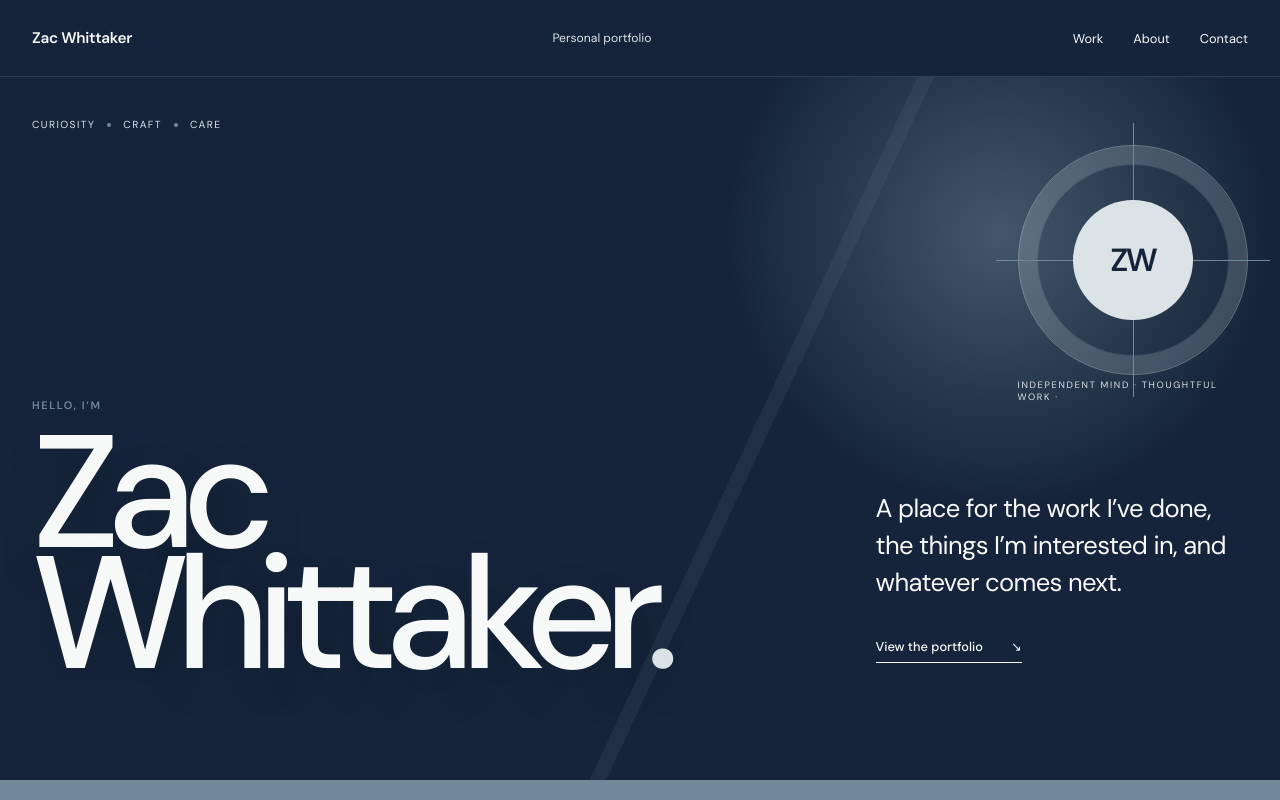
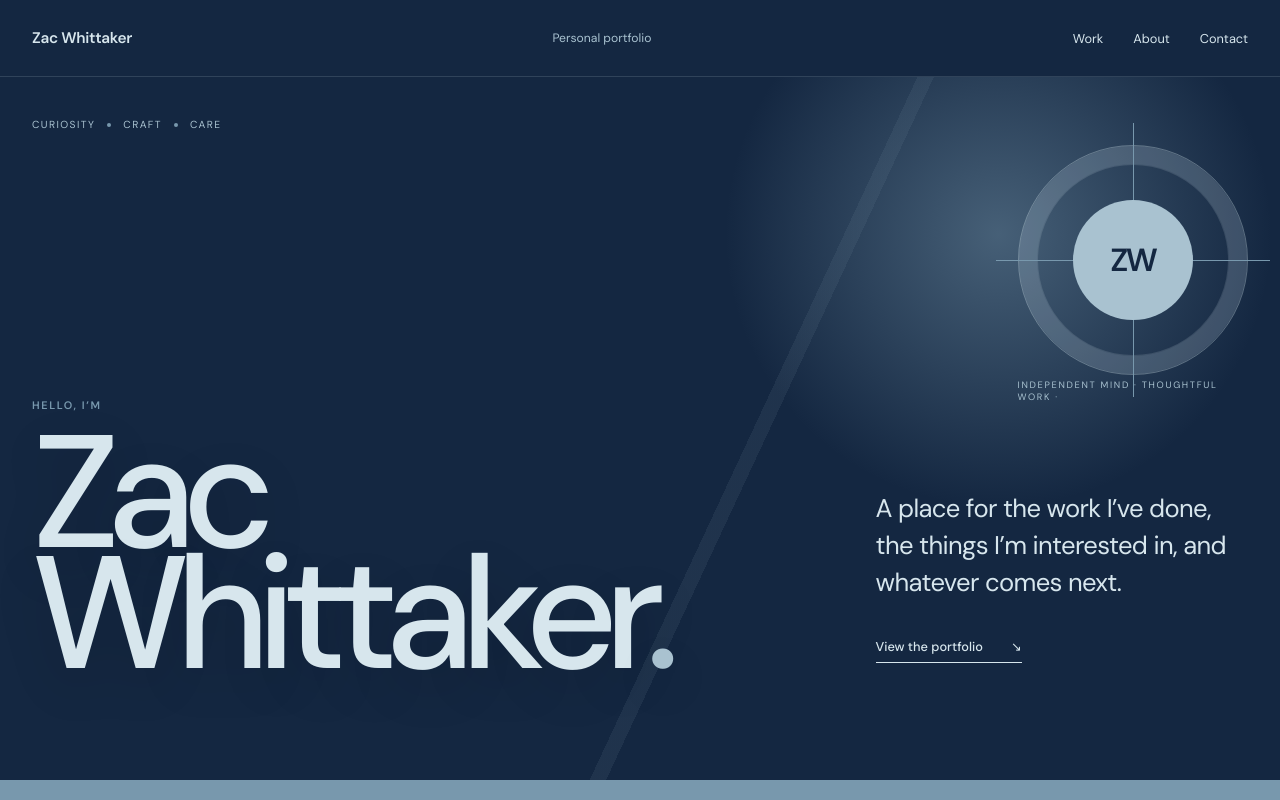
Before and after one commit to zacwhittaker/zacwhittakerwebsite, a website built with Vite: page index.html in a window 1280 px wide. Shown: the top 800 px of the page. Built offline with nearby package versions, Linux system fonts and the light colour scheme.

Commit message:
Replace neutral palette with fabric-inspired blues

```diff
--- a/index.html
+++ b/index.html
@@ -4,14 +4,14 @@
     <meta charset="UTF-8" />
     <meta name="viewport" content="width=device-width, initial-scale=1.0, viewport-fit=cover" />
     <meta name="description" content="The personal portfolio of Zac Whittaker." />
-    <meta name="theme-color" content="#15243a" />
-    <meta name="theme-color" content="#15243a" media="(prefers-color-scheme: light)" />
-    <meta name="theme-color" content="#15243a" media="(prefers-color-scheme: dark)" />
+    <meta name="theme-color" content="#142741" />
+    <meta name="theme-color" content="#142741" media="(prefers-color-scheme: light)" />
+    <meta name="theme-color" content="#142741" media="(prefers-color-scheme: dark)" />
     <meta name="color-scheme" content="dark" />
     <meta name="mobile-web-app-capable" content="yes" />
     <meta name="apple-mobile-web-app-capable" content="yes" />
     <meta name="apple-mobile-web-app-status-bar-style" content="black-translucent" />
-    <meta name="msapplication-navbutton-color" content="#15243a" />
+    <meta name="msapplication-navbutton-color" content="#142741" />
     <link rel="manifest" href="./manifest.webmanifest" />
     <title>Zac Whittaker — Portfolio</title>
     <link rel="preconnect" href="https://fonts.googleapis.com" />
--- a/style.css
+++ b/style.css
@@ -1,12 +1,12 @@
 :root {
-  --ground: #eef1f3;
-  --paper: #f7f8f8;
-  --mist: #dce3e7;
-  --blue-grey: #718a99;
-  --slate: #435568;
-  --navy: #15243a;
-  --charcoal: #202834;
-  --line: rgba(21, 36, 58, .17);
+  --ground: #bfd3de;
+  --paper: #d7e6ed;
+  --mist: #a9c2d0;
+  --blue-grey: #7898ad;
+  --slate: #456985;
+  --navy: #142741;
+  --charcoal: #1f3856;
+  --line: rgba(20, 39, 65, .2);
 }
 
 * { box-sizing: border-box; }
@@ -33,7 +33,7 @@ body::before {
   inset: 0;
   z-index: -2;
   pointer-events: none;
-  background-image: linear-gradient(rgba(21, 36, 58, .045) 1px, transparent 1px), linear-gradient(90deg, rgba(21, 36, 58, .045) 1px, transparent 1px);
+  background-image: linear-gradient(rgba(20, 39, 65, .055) 1px, transparent 1px), linear-gradient(90deg, rgba(20, 39, 65, .055) 1px, transparent 1px);
   background-size: 48px 48px;
   content: "";
   -webkit-mask-image: linear-gradient(to bottom, transparent 24%, #000 42%, transparent 78%);
@@ -46,8 +46,8 @@ body::after {
   z-index: -1;
   pointer-events: none;
   background:
-    radial-gradient(circle at 84% 34%, rgba(220, 227, 231, .88), transparent 28%),
-    radial-gradient(circle at 8% 68%, rgba(238, 241, 243, .9), transparent 25%);
+    radial-gradient(circle at 84% 34%, rgba(169, 194, 208, .88), transparent 28%),
+    radial-gradient(circle at 8% 68%, rgba(191, 211, 222, .9), transparent 25%);
   content: "";
 }
 
@@ -70,7 +70,7 @@ p, h1, h2, dl, dd { margin-top: 0; }
   grid-template-columns: 1fr 1fr auto;
   align-items: center;
   padding: 28px max(32px, calc((100vw - 1320px) / 2));
-  border-bottom: 1px solid rgba(247, 248, 248, .12);
+  border-bottom: 1px solid rgba(215, 230, 237, .14);
   color: var(--paper);
   background: var(--navy);
   backdrop-filter: blur(12px);
@@ -91,10 +91,10 @@ p, h1, h2, dl, dd { margin-top: 0; }
   left: 50%;
   width: min(880px, calc(100% - 32px));
   padding: 15px 20px;
-  border: 1px solid rgba(247, 248, 248, .14);
+  border: 1px solid rgba(215, 230, 237, .16);
   border-radius: 999px;
-  background: rgba(21, 36, 58, .94);
-  box-shadow: 0 12px 35px rgba(21, 36, 58, .09);
+  background: rgba(20, 39, 65, .94);
+  box-shadow: 0 12px 35px rgba(20, 39, 65, .12);
   backdrop-filter: blur(16px);
   transform: translateX(-50%);
 }
@@ -128,7 +128,7 @@ main { padding-top: 0; }
   position: absolute;
   inset: 0;
   pointer-events: none;
-  background: radial-gradient(circle at 78% 30%, rgba(113, 138, 153, .5), transparent 24%), linear-gradient(115deg, transparent 58%, rgba(220, 227, 231, .06) 58% 59%, transparent 59%);
+  background: radial-gradient(circle at 78% 30%, rgba(120, 152, 173, .5), transparent 24%), linear-gradient(115deg, transparent 58%, rgba(169, 194, 208, .08) 58% 59%, transparent 59%);
   content: "";
 }
 .hero-kicker { position: absolute; top: 118px; left: max(32px, calc((100vw - 1320px) / 2)); display: flex; align-items: center; gap: 12px; color: var(--mist); font-size: .64rem; letter-spacing: .14em; text-transform: uppercase; }
@@ -172,7 +172,7 @@ h1 span { color: var(--mist); }
   aspect-ratio: 1;
   place-items: center;
 }
-.hero-mark-ring { position: absolute; inset: 0; border: 1px solid rgba(247, 248, 248, .34); border-radius: 50%; box-shadow: inset 0 0 0 18px rgba(220, 227, 231, .06), inset 0 0 0 19px rgba(247, 248, 248, .12); }
+.hero-mark-ring { position: absolute; inset: 0; border: 1px solid rgba(215, 230, 237, .34); border-radius: 50%; box-shadow: inset 0 0 0 18px rgba(169, 194, 208, .08), inset 0 0 0 19px rgba(215, 230, 237, .14); }
 .hero-mark-ring::before, .hero-mark-ring::after { position: absolute; content: ""; background: var(--blue-grey); }
 .hero-mark-ring::before { top: 50%; left: -10%; width: 120%; height: 1px; }
 .hero-mark-ring::after { top: -10%; left: 50%; width: 1px; height: 120%; }
@@ -216,8 +216,8 @@ h1 span { color: var(--mist); }
   border-top: 1px solid var(--line);
 }
 .work {
-  background: rgba(247, 248, 248, .9);
-  box-shadow: 50vw 0 rgba(247, 248, 248, .9), -50vw 0 rgba(247, 248, 248, .9);
+  background: rgba(215, 230, 237, .94);
+  box-shadow: 50vw 0 rgba(215, 230, 237, .94), -50vw 0 rgba(215, 230, 237, .94);
   backdrop-filter: blur(4px);
 }
 .section-index { padding-top: 6px; color: var(--blue-grey); font-size: .68rem; }
@@ -279,8 +279,8 @@ dd { margin-bottom: 0; }
   z-index: -1;
   opacity: .15;
   background-image:
-    repeating-linear-gradient(30deg, transparent 0 51px, rgba(220, 227, 231, .65) 52px 53px, transparent 54px 104px),
-    repeating-linear-gradient(-30deg, transparent 0 51px, rgba(220, 227, 231, .5) 52px 53px, transparent 54px 104px);
+    repeating-linear-gradient(30deg, transparent 0 51px, rgba(169, 194, 208, .65) 52px 53px, transparent 54px 104px),
+    repeating-linear-gradient(-30deg, transparent 0 51px, rgba(169, 194, 208, .5) 52px 53px, transparent 54px 104px);
   background-size: 120px 208px;
   content: "";
   -webkit-mask-image: radial-gradient(circle at center, #000, transparent 72%);
@@ -311,7 +311,7 @@ footer p { margin-bottom: 0; }
     width: 100%;
     grid-template-columns: 1fr auto;
     padding: 20px 16px;
-    background: rgba(21, 36, 58, .94);
+    background: rgba(20, 39, 65, .94);
     backdrop-filter: blur(14px);
   }
   .site-header.is-scrolled {
```
Also changed, not shown: manifest.webmanifest.
